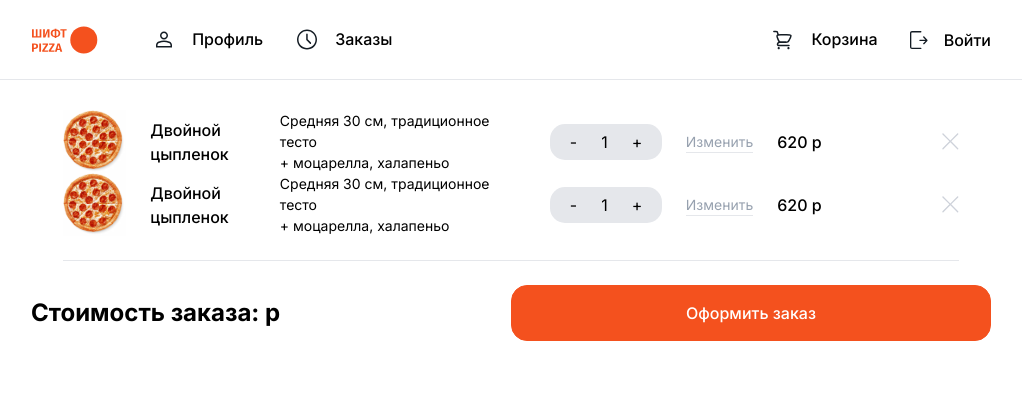
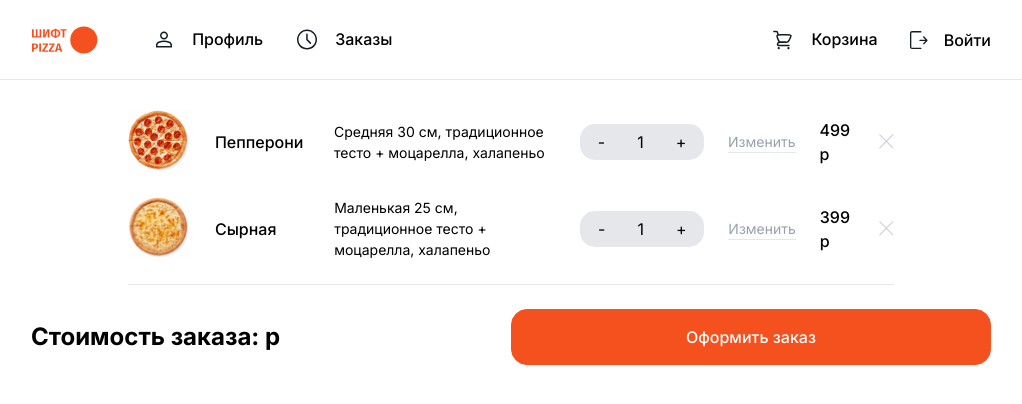
Before and after one commit to DanyaCreator/pizza-shop-cft, a React (Vite) app: page /cart in a window 1280 px wide. Shown: the top 404 px of the page, without its empty margins (129-1151 px from the left). Built offline with nearby package versions, Linux system fonts and the light colour scheme.

Commit message:
cart page

```diff
--- a/src/components/CartContent.tsx
+++ b/src/components/CartContent.tsx
@@ -1,4 +1,5 @@
 import RoundedBtn from './buttons/RoundedBtn.tsx';
+import { pizzasForCart } from '../consts/pizzaForCart.ts';
 import PizzaInCart from './PizzaInCart.tsx';
 
 const CartContent = () => {
@@ -7,9 +8,20 @@ const CartContent = () => {
       className={
         'container w-screen h-screen flex flex-col items-center gap-[24px] pr-[240px] pl-[240px] pt-[110px]'
       }>
-      <section className={'flex flex-col justify-center border-b pb-[24px]'}>
-        <PizzaInCart />
-        <PizzaInCart />
+      <section
+        className={
+          'flex flex-col justify-center border-b pb-[24px] gap-[24px]'
+        }>
+        {pizzasForCart &&
+          pizzasForCart.map((pizzasForCart, index) => (
+            <PizzaInCart
+              key={index}
+              name={pizzasForCart.name}
+              image={pizzasForCart.image}
+              price={pizzasForCart.price}
+              description={pizzasForCart.description}
+            />
+          ))}
       </section>
       <div className={'flex items-center w-[960px]'}>
         <span className={'w-full font-[700] text-[24px]'}>
--- a/src/components/PizzaInCart.tsx
+++ b/src/components/PizzaInCart.tsx
@@ -1,14 +1,24 @@
-import { Cross, PepperoniSmall } from '../assets/images.ts';
+import { Cross } from '../assets/images.ts';
 import { useState } from 'react';
 
-const PizzaInCart = () => {
+type PizzaInCartProps = {
+  name: string;
+  image: string;
+  description: string;
+  price: number;
+};
+
+const PizzaInCart = ({ name, image, description, price }: PizzaInCartProps) => {
   const [counter, setCounter] = useState(1);
-  const handleClickMinus = () => {
+  const handleClickDecrease = () => {
     if (counter <= 1) {
       setCounter(counter);
     } else {
       setCounter(counter - 1);
     }
+  };
+  const handleClickIncrease = () => {
+    setCounter(counter + 1);
   };
 
   const [closePizza, setClosePizza] = useState(true);
@@ -16,23 +26,27 @@ const PizzaInCart = () => {
   return (
     closePizza && (
       <article className={'flex gap-[24px] items-center'}>
-        <img className={'w-[63px] h-[63px]'} src={PepperoniSmall} alt='' />
-        <h1 className={'w-[120px] font-[500]'}>Двойной цыпленок</h1>
-        <p className={'w-[280px] font-[400] text-[14px]'}>
-          Средняя 30 см, традиционное тесто <br /> + моцарелла, халапеньо
-        </p>
+        <img className={'w-[63px] h-[63px]'} src={image} alt='' />
+        <h1 className={'w-[120px] font-[500]'}>{name}</h1>
+        <p className={'w-[280px] font-[400] text-[14px]'}>{description}</p>
         <div
           className={
             'w-[124px] h-[36px] flex items-center justify-center gap-[24px] p-[10px] bg-gray-200 rounded-[15px]'
           }>
-          <button onClick={() => handleClickMinus()}>-</button>
+          <button onClick={() => handleClickDecrease()} className={'p-2'}>
+            -
+          </button>
           <span>{counter}</span>
-          <button onClick={() => setCounter(counter + 1)}>+</button>
+          <button onClick={() => handleClickIncrease()} className={'p-2'}>
+            +
+          </button>
         </div>
         <button className={'font-[400] text-[14px] text-[#97A1AF] border-b'}>
           Изменить
         </button>
-        <span className={'w-[160px] font-[500] text-[16px]'}>620 р</span>
+        <span className={'font-[500] text-[16px]'}>
+          {price * counter} р
+        </span>
         <button onClick={() => setClosePizza(false)}>
           <img src={Cross} alt='' />
         </button>
--- /dev/null
+++ b/src/consts/pizzaForCart.ts
@@ -0,0 +1,23 @@
+import { CheeseSmall, PepperoniSmall } from '../assets/images.ts';
+
+type pizzasForCart = {
+  name: string;
+  price: number;
+  description: string;
+  image: string;
+};
+
+export const pizzasForCart: pizzasForCart[] = [
+  {
+    name: 'Пепперони',
+    image: PepperoniSmall,
+    description: 'Средняя 30 см, традиционное тесто + моцарелла, халапеньо',
+    price: 499,
+  },
+  {
+    name: 'Сырная',
+    image: CheeseSmall,
+    description: 'Маленькая 25 см, традиционное тесто + моцарелла, халапеньо',
+    price: 399,
+  },
+];
--- a/src/main.tsx
+++ b/src/main.tsx
@@ -5,10 +5,12 @@ import { BrowserRouter, Route, Routes } from 'react-router-dom';
 import MainPage from './pages/MainPage.tsx';
 import CartPage from './pages/CartPage.tsx';
 import { Page } from './consts/enum.ts';
+import Header from './components/Header.tsx';
 
 ReactDOM.createRoot(document.getElementById('root')!).render(
   <React.StrictMode>
     <BrowserRouter>
+      <Header />
       <Routes>
         <Route path={Page.Main} element={<MainPage />} />
         <Route path={Page.Cart} element={<CartPage />} />
--- a/src/pages/CartPage.tsx
+++ b/src/pages/CartPage.tsx
@@ -1,10 +1,8 @@
-import Header from '../components/Header.tsx';
 import CartContent from '../components/CartContent.tsx';
 
 const CartPage = () => {
   return (
     <div>
-      <Header />
       <CartContent />
     </div>
   );
--- a/src/pages/MainPage.tsx
+++ b/src/pages/MainPage.tsx
@@ -1,10 +1,8 @@
-import Header from '../components/Header.tsx';
 import MainContent from '../components/MainContent.tsx';
 
 const MainPage = () => {
   return (
     <div>
-      <Header />
       <MainContent />
     </div>
   );
```
